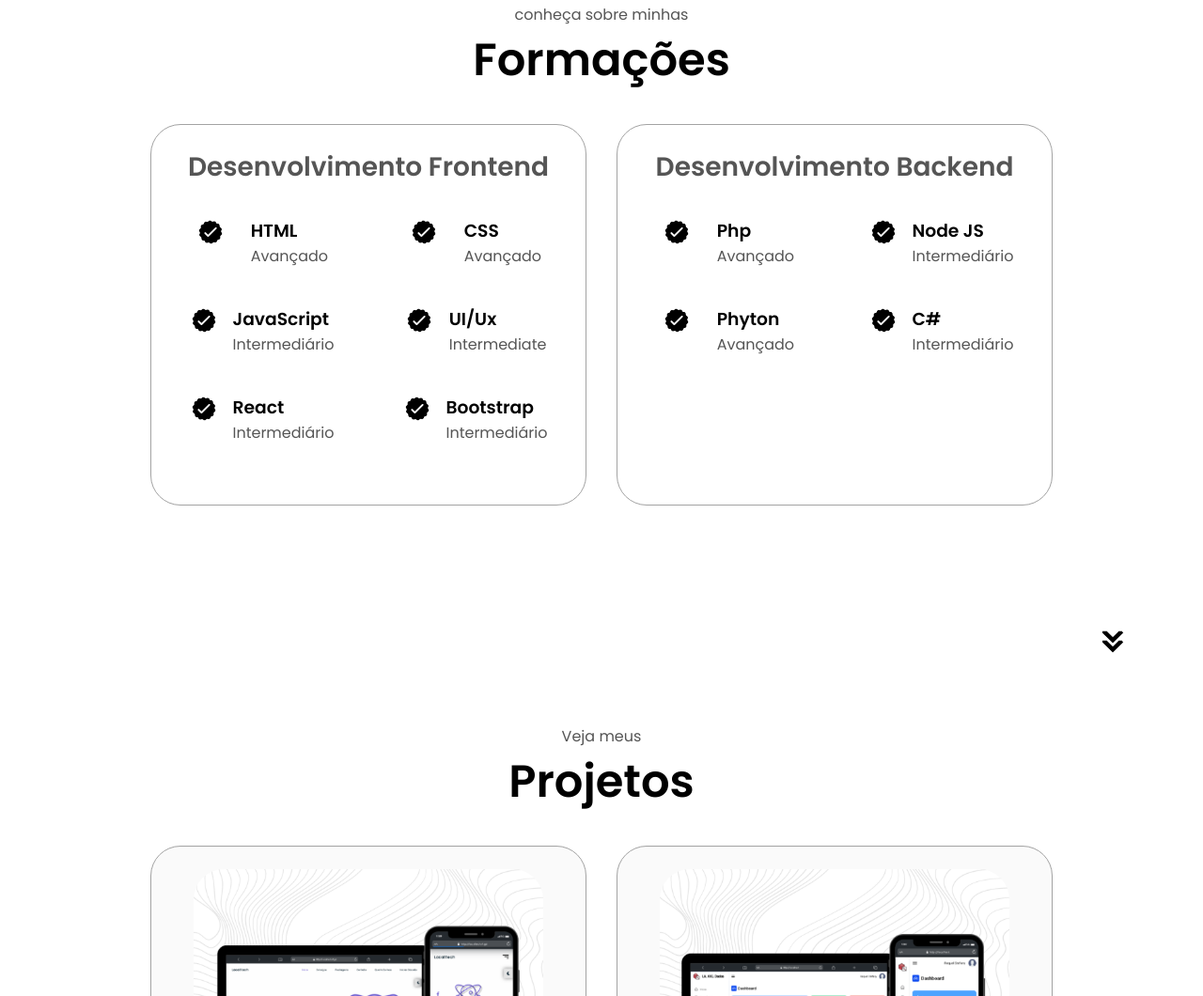
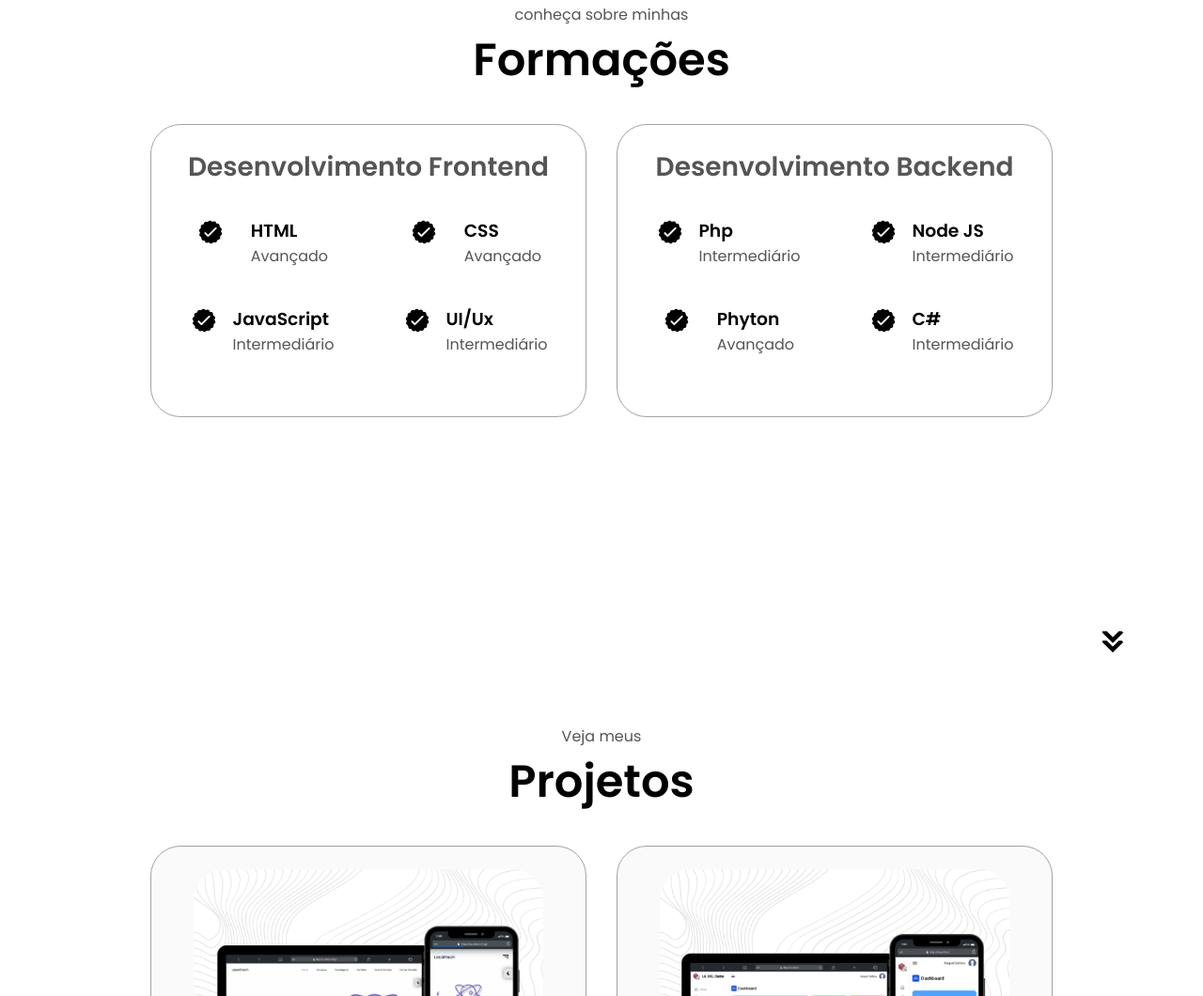
Before and after one commit to alicessantos013/portfolio-alicesantos, a plain HTML site: page index.html in a window 1280 px wide. Shown: the part 1693-2753 px from the top of the page at 94% size. Drawn offline with Linux system fonts and the light colour scheme.

Commit message:
Portfolio2

```diff
--- a/index.html
+++ b/index.html
@@ -79,7 +79,7 @@
           <div class="details-container">
             <img src="./assets/education.png" alt="Education icon" class="icon" />
             <h3>Educação</h3>
-            <p>Etec Dr Ruth Cardozo<br />Faculdade Catolica de Santos</p>
+            <p>Etec Dr Ruth Cardozo<br/>Faculdade Catolica de Santos</p>
           </div>
         </div>
         <div class="text-container">
@@ -131,20 +131,6 @@
               <img src="./assets/checkmark.png" alt="Experience icon" class="icon" />
               <div>
                 <h3>UI/Ux</h3>
-                <p>Intermediate</p>
-              </div>
-            </article>
-            <article>
-              <img src="./assets/checkmark.png" alt="Experience icon" class="icon" />
-              <div>
-                <h3>React</h3>
-                <p>Intermediário</p>
-              </div>
-            </article>
-            <article>
-              <img src="./assets/checkmark.png" alt="Experience icon" class="icon" />
-              <div>
-                <h3>Bootstrap</h3>
                 <p>Intermediário</p>
               </div>
             </article>
@@ -158,7 +144,7 @@
               <img src="./assets/checkmark.png" alt="Experience icon" class="icon" />
               <div>
                 <h3>Php</h3>
-                <p>Avançado</p>
+                <p>Intermediário</p>
               </div>
             </article>
             <article>
```
